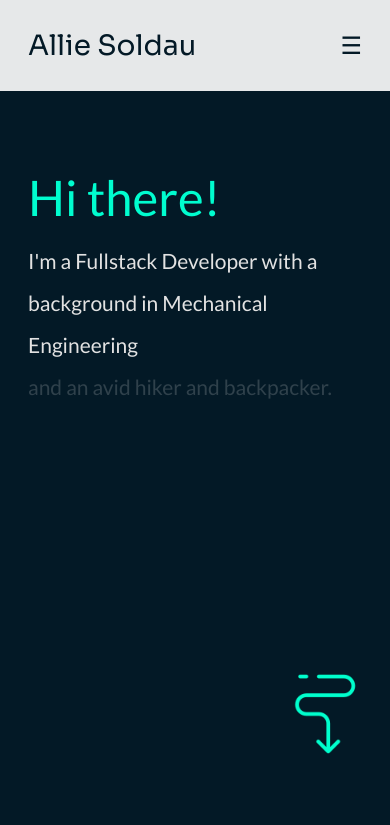
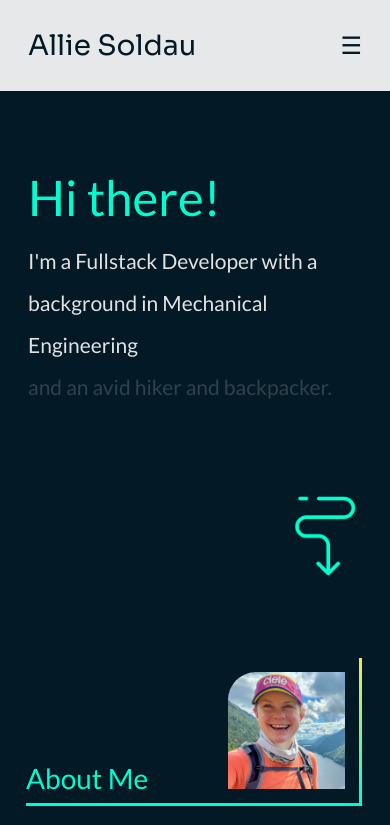
Before and after one commit to alliesoldau/personal-website, a React (Create React App) app: page / in a window 390 px wide. Shown: the top 825 px of the page. Built offline with nearby package versions, Linux system fonts and the light colour scheme.

Commit message:
Update landingPage.css

```diff
--- a/src/styles/landingPage.css
+++ b/src/styles/landingPage.css
@@ -18,7 +18,7 @@
       justify-content: flex-start;
       margin-top: 6rem;
       height: 50vh;
-      min-height: 600px;
+      min-height: 400px;
       .Scroll-Arrow-Div {
         position: absolute;
         bottom: 1rem;
```
